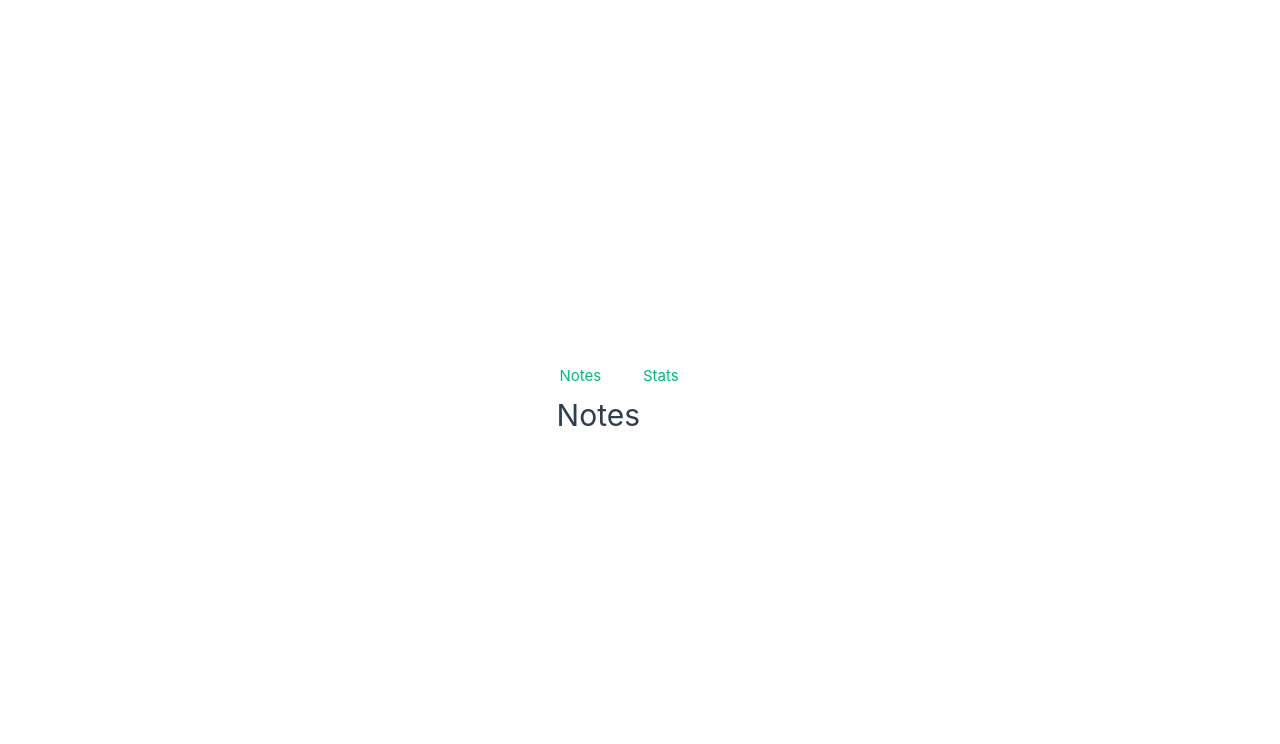
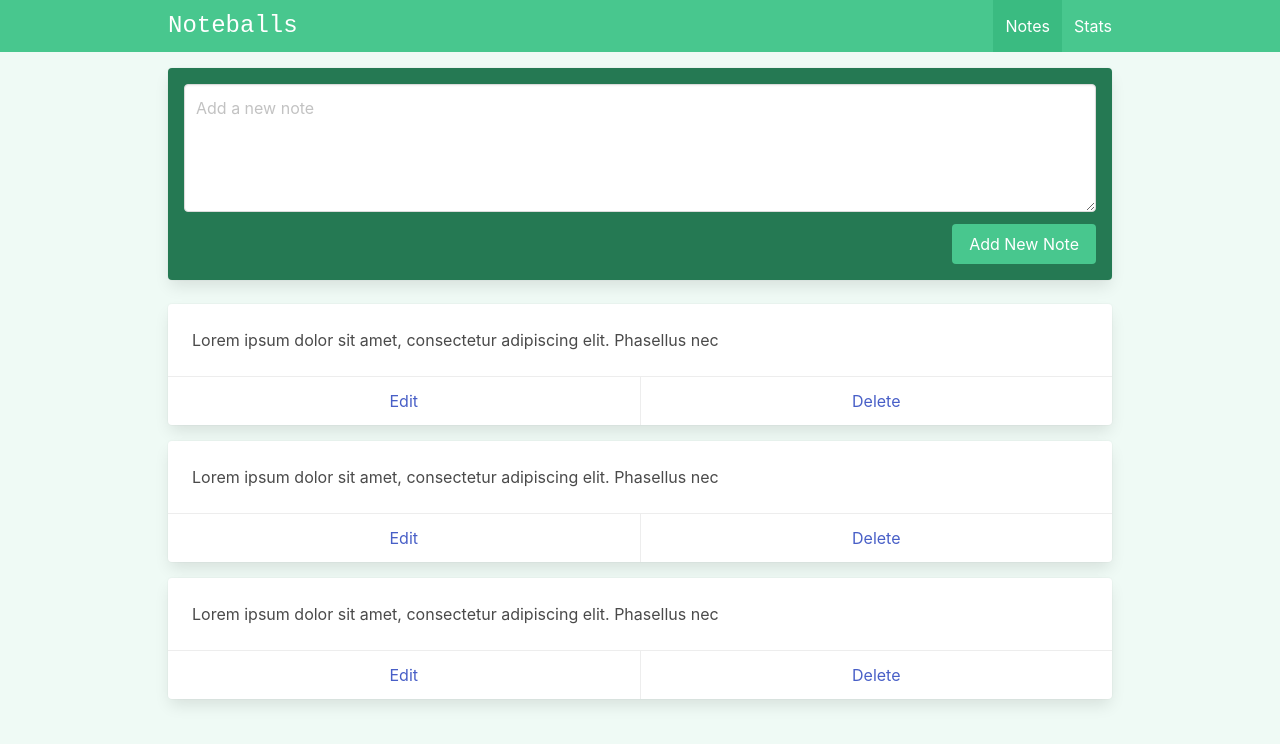
Before and after one commit to 20000710/vue-noteballs, a Vue app: page / in a window 1280 px wide. Shown: the top 744 px of the page. Built offline with nearby package versions, Linux system fonts and the light colour scheme.

Commit message:
feat: adding bulma style on notes pages and others

```diff
--- a/index.html
+++ b/index.html
@@ -1,5 +1,5 @@
 <!DOCTYPE html>
-<html lang="en">
+<html lang="en" class="has-background-success-light">
   <head>
     <meta charset="UTF-8" />
     <link rel="icon" href="/favicon.ico" />
--- a/package.json
+++ b/package.json
@@ -9,6 +9,7 @@
     "preview": "vite preview"
   },
   "dependencies": {
+    "bulma": "^0.9.4",
     "vue": "^3.3.10",
     "vue-router": "^4.2.5"
   },
--- a/src/App.vue
+++ b/src/App.vue
@@ -1,5 +1,18 @@
 <template>
-  <RouterLink to="/">Notes</RouterLink>
-  <RouterLink to="/stats">Stats</RouterLink>
-  <RouterView />
+  <Navbar />
+  <div class="container is-max-desktop px-2 py-4">
+    <RouterView />
+  </div>
 </template>
+
+<script setup>
+/*
+  imports
+*/
+
+import Navbar from '@/components/Layout/Navbar.vue';
+</script>
+
+<style>
+@import url('bulma/css/bulma.min.css');
+</style>
--- /dev/null
+++ b/src/components/Layout/Navbar.vue
@@ -0,0 +1,61 @@
+<template>
+  <nav class="navbar is-success" role="navigation" aria-label="main navigation">
+    <div class="container is-max-desktop px-2">
+      <div class="navbar-brand">
+        <div class="navbar-item is-size-4 is-family-monospace">Noteballs</div>
+
+        <a
+          @click.prevent="showMobileNav = !showMobileNav"
+          role="button"
+          class="navbar-burger"
+          :class="{ 'is-active': showMobileNav }"
+          aria-label="menu"
+          aria-expanded="false"
+          data-target="navbarBasicExample"
+        >
+          <span aria-hidden="true"></span>
+          <span aria-hidden="true"></span>
+          <span aria-hidden="true"></span>
+        </a>
+      </div>
+
+      <div
+        id="navbarBasicExample"
+        class="navbar-menu"
+        :class="{ 'is-active': showMobileNav }"
+      >
+        <div class="navbar-end">
+          <RouterLink to="/" class="navbar-item" active-class="is-active">
+            Notes
+          </RouterLink>
+          <RouterLink to="/stats" class="navbar-item" active-class="is-active">
+            Stats
+          </RouterLink>
+        </div>
+      </div>
+    </div>
+  </nav>
+</template>
+
+<script setup>
+/**
+ imports
+*/
+import { ref } from 'vue';
+
+/*
+    mobile nav
+*/
+
+const showMobileNav = ref(false);
+</script>
+
+<style>
+@media (max-width: 1023px) {
+  .navbar-menu {
+    position: absolute;
+    left: 0;
+    width: 100%;
+  }
+}
+</style>
--- a/src/main.js
+++ b/src/main.js
@@ -1,4 +1,3 @@
-import './assets/main.css';
 import { createApp } from 'vue';
 import App from './App.vue';
 import router from '@/router';
--- a/src/views/ViewNotes.vue
+++ b/src/views/ViewNotes.vue
@@ -1,5 +1,31 @@
 <template>
   <div class="notes">
-    <h1>Notes</h1>
+    <div class="card has-background-success-dark p-4 mb-5">
+      <div class="field">
+        <div class="control">
+          <textarea class="textarea" placeholder="Add a new note" />
+        </div>
+      </div>
+
+      <div class="field is-grouped is-grouped-right">
+        <div class="control">
+          <button class="button is-link has-background-success">
+            Add New Note
+          </button>
+        </div>
+      </div>
+    </div>
+
+    <div v-for="i in 3" class="card mb-4">
+      <div class="card-content">
+        <div class="content">
+          Lorem ipsum dolor sit amet, consectetur adipiscing elit. Phasellus nec
+        </div>
+      </div>
+      <footer class="card-footer">
+        <a href="#" class="card-footer-item">Edit</a>
+        <a href="#" class="card-footer-item">Delete</a>
+      </footer>
+    </div>
   </div>
 </template>
```
Also changed, not shown: 1 other file (tests, documents, lock files or other folders).
